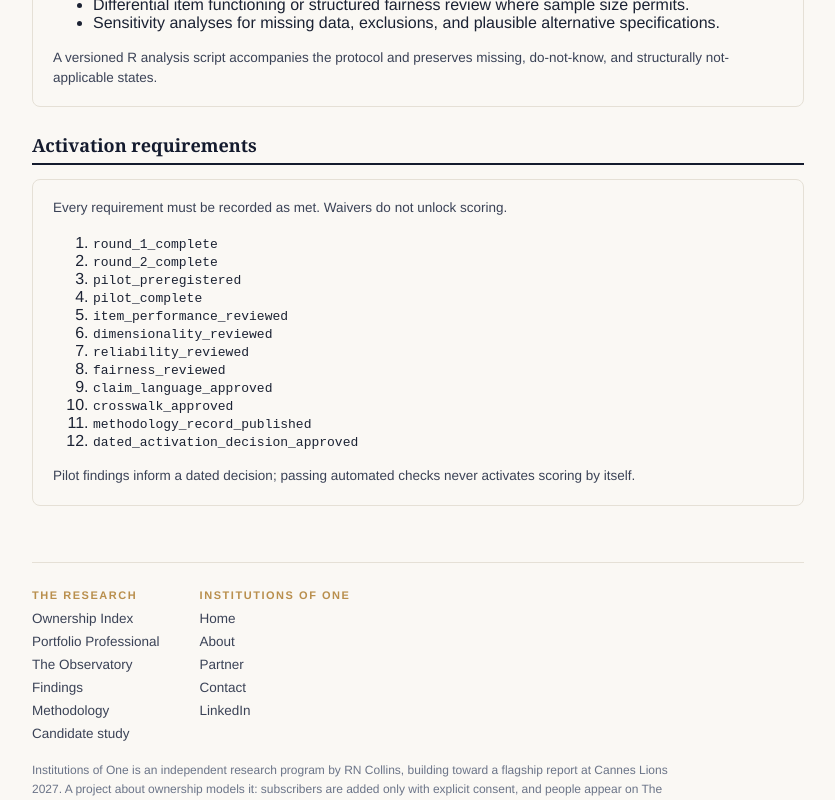
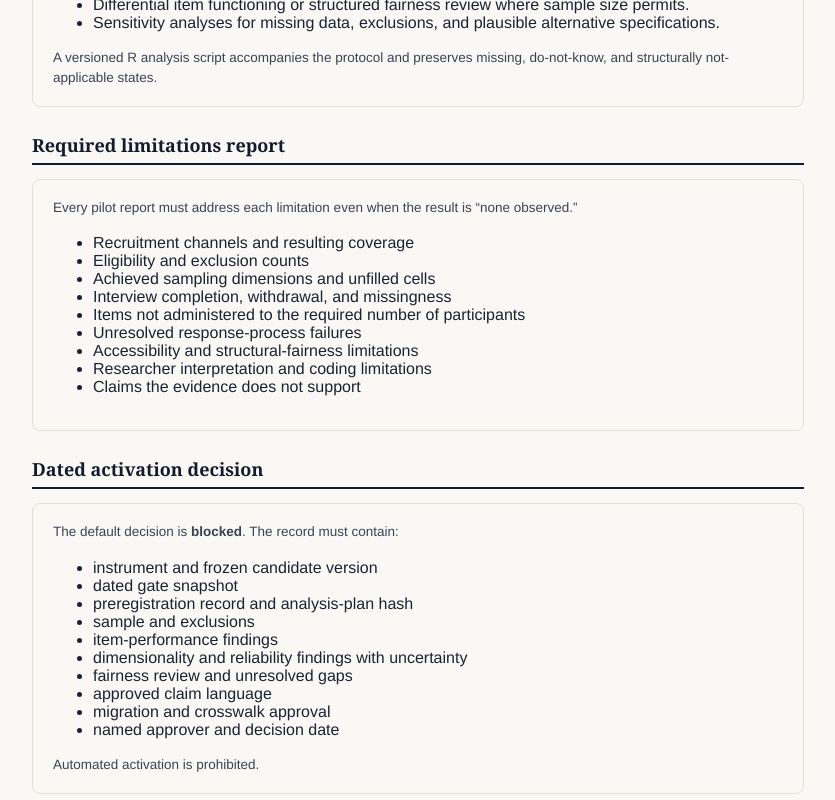
Before and after one commit to rn-collins/ownership-platform, a Next.js app: page /methodology/pilot in a window 1280 px wide. Shown: the part 1220-2020 px from the top of the page, without its empty margins (222-1057 px from the left). Built offline with nearby package versions, Linux system fonts and the light colour scheme; no server answers.

Commit message:
Publish pilot limitation and activation templates

```diff
--- a/src/app/methodology/pilot/page.tsx
+++ b/src/app/methodology/pilot/page.tsx
@@ -1,4 +1,5 @@
 import { ACTIVATION_REQUIREMENTS, PILOT_PROTOCOL } from "@/lib/research-validation";
+import { ACTIVATION_DECISION_TEMPLATE, LIMITATIONS_TEMPLATE } from "@/lib/research-launch";
 
 export const metadata = { title: "Candidate pilot protocol — Institutions of One", description: "Sampling, preregistration, analysis, fairness, and activation rules for candidate-instrument pilots." };
 
@@ -14,6 +15,10 @@ export default function PilotProtocolPage() {
     <div className="card"><p>Before collection, the public record must freeze:</p><ul>{PILOT_PROTOCOL.preregistration.requiredBeforeCollection.map((r) => <li key={r}>{r}</li>)}</ul><p>{PILOT_PROTOCOL.preregistration.immutableRecord}</p></div>
     <h2 className="dimhead">Analysis plan</h2>
     <div className="card"><ul>{PILOT_PROTOCOL.analysis.map((a) => <li key={a}>{a}</li>)}</ul><p>A versioned R analysis script accompanies the protocol and preserves missing, do-not-know, and structurally not-applicable states.</p></div>
+    <h2 className="dimhead">Required limitations report</h2>
+    <div className="card"><p>Every pilot report must address each limitation even when the result is “none observed.”</p><ul>{LIMITATIONS_TEMPLATE.map((item) => <li key={item}>{item}</li>)}</ul></div>
+    <h2 className="dimhead">Dated activation decision</h2>
+    <div className="card"><p>The default decision is <b>{ACTIVATION_DECISION_TEMPLATE.decision}</b>. The record must contain:</p><ul>{ACTIVATION_DECISION_TEMPLATE.requiredFields.map((field) => <li key={field}>{field}</li>)}</ul><p>Automated activation is prohibited.</p></div>
     <h2 className="dimhead">Activation requirements</h2>
     <div className="card"><p>Every requirement must be recorded as met. Waivers do not unlock scoring.</p><ol>{ACTIVATION_REQUIREMENTS.map((g) => <li key={g}><code>{g}</code></li>)}</ol><p>{PILOT_PROTOCOL.activation}</p></div>
   </main>;
```
